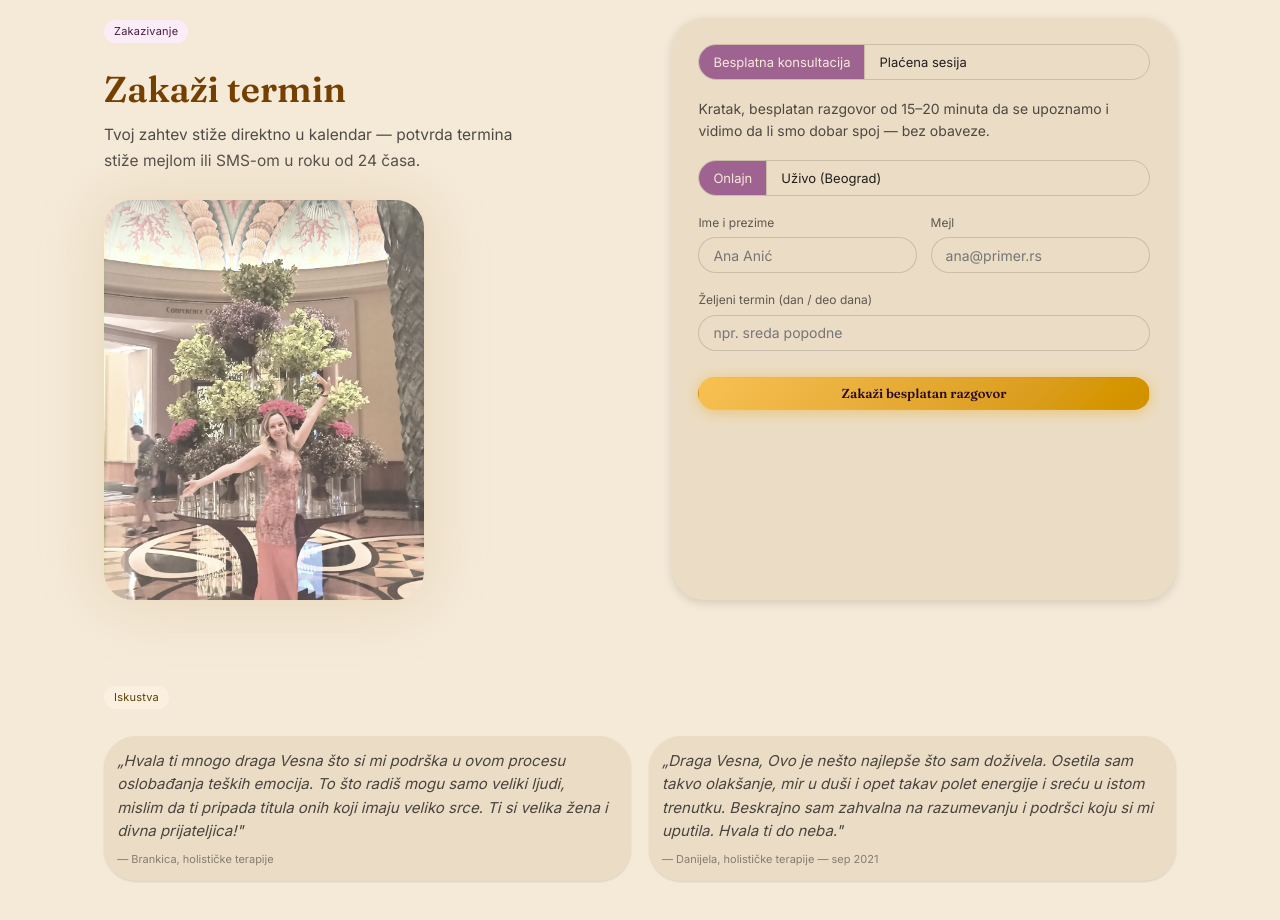
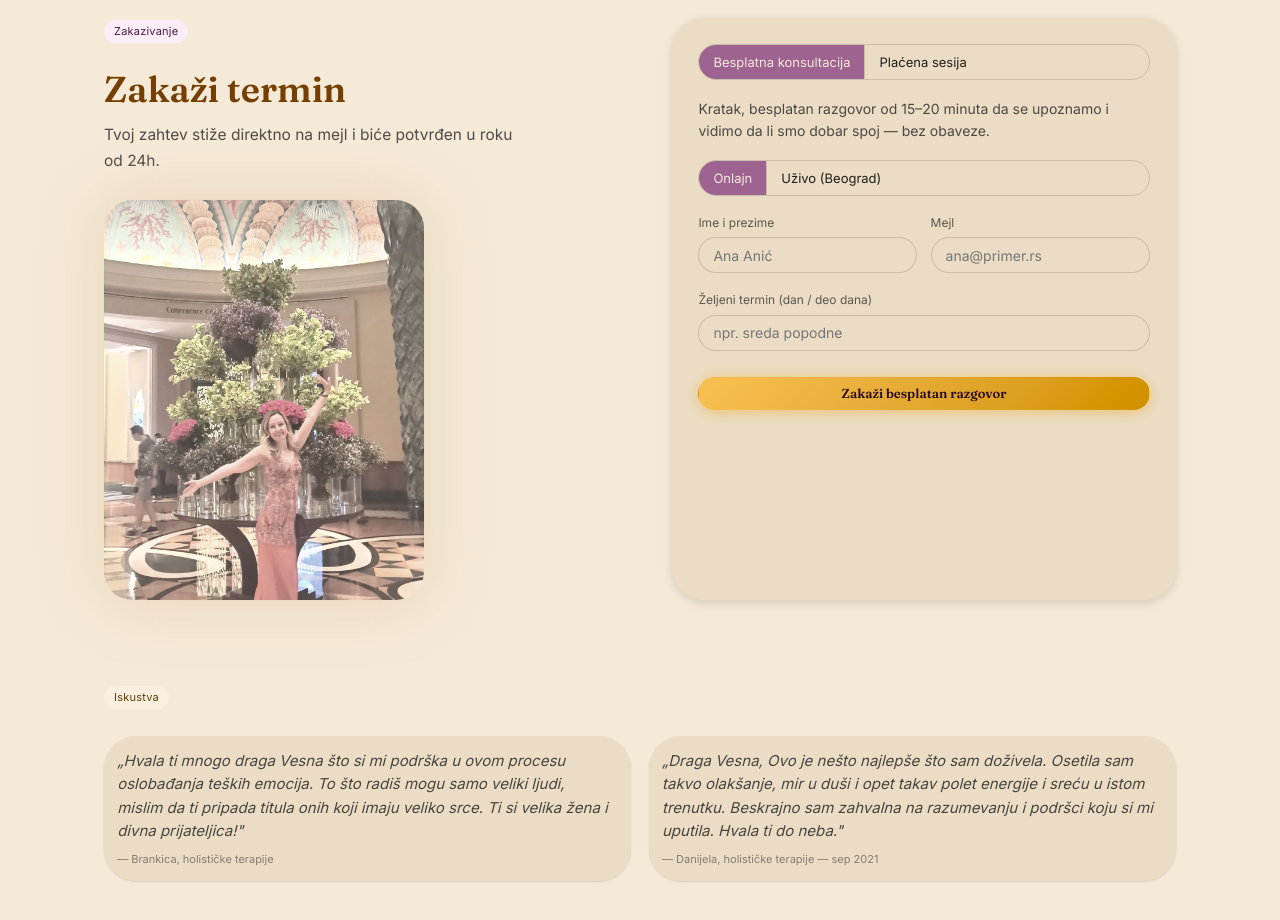
Before and after one commit to granicg-cloud/Vesna-Dobrijevic, a plain HTML site: page index.html in a window 1280 px wide. Shown: the part 2460-3380 px from the top of the page. Drawn offline with Linux system fonts and the light colour scheme.

Commit message:
Revise booking paragraph text in index.html
Updated booking description for clarity and brevity.

```diff
--- a/index.html
+++ b/index.html
@@ -223,7 +223,7 @@ textarea.input { min-height: 90px; resize: vertical; border-radius: var(--radius
       <div>
         <span class="tag tag-accent" style="margin-bottom:var(--space-3)" data-i18n="bookingTag">Zakazivanje</span>
         <h2 style="font-size:clamp(26px,3vw,36px);margin:var(--space-3) 0 var(--space-3);max-width:16ch;color:oklch(42% 0.13 76)" data-i18n="bookingTitle">Zakaži termin</h2>
-        <p style="font-size:15.5px;line-height:1.65;max-width:44ch;margin:0 0 var(--space-6);color:color-mix(in srgb, var(--color-text) 78%, transparent)" data-i18n="bookingP1">Tvoj zahtev stiže direktno u kalendar — potvrda termina stiže mejlom ili SMS-om u roku od 24 časa.</p>
+        <p style="font-size:15.5px;line-height:1.65;max-width:44ch;margin:0 0 var(--space-6);color:color-mix(in srgb, var(--color-text) 78%, transparent)" data-i18n="bookingP1">Tvoj zahtev stiže direktno na mejl i biće potvrđen u roku od 24h.</p>
         <figure class="washed" style="margin:0;width:min(320px,100%);aspect-ratio:4/5;border-radius:var(--radius-lg);overflow:hidden;box-shadow:0 0 60px 6px color-mix(in srgb, var(--color-accent-2-400) 45%, transparent)">
           <img src="vesna-booking.jpg" alt="Vesna" style="width:100%;height:100%;object-fit:cover;object-position:center 30%">
         </figure>
```
